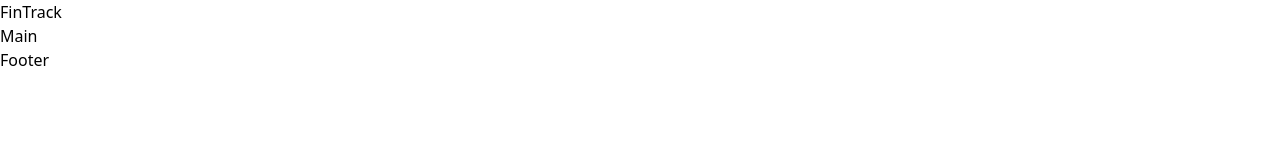
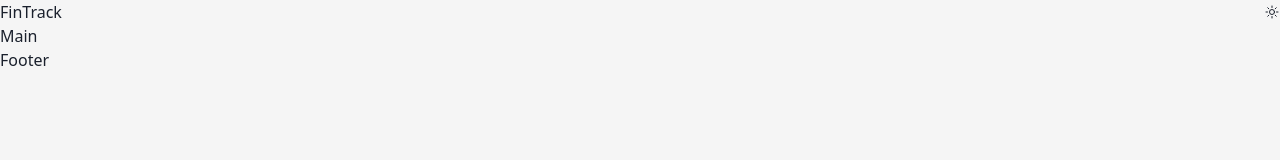
Before and after one commit to viviantangdev/fin-track, a React (Create React App) app: page / in a window 1280 px wide. Shown: the top 160 px of the page. Built offline with nearby package versions, Linux system fonts and the light colour scheme.

Commit message:
themetoggler

```diff
--- a/package.json
+++ b/package.json
@@ -13,6 +13,7 @@
     "react": "^19.0.0",
     "react-chartjs-2": "^5.2.0",
     "react-dom": "^19.0.0",
+    "react-icons": "^5.4.0",
     "react-router-dom": "^7.1.1",
     "react-scripts": "5.0.1",
     "web-vitals": "^2.1.4"
--- a/src/components/layout/Header.tsx
+++ b/src/components/layout/Header.tsx
@@ -1,9 +1,11 @@
 import React from 'react';
+import ThemeToggler from '../theme/ThemeToggler';
 
 const Header: React.FC = () => {
   return (
-    <header>
+    <header className='flex justify-between items-center'>
       <h1>FinTrack</h1>
+      <ThemeToggler/>
     </header>
   );
 };
--- a/src/components/layout/Main.tsx
+++ b/src/components/layout/Main.tsx
@@ -1,11 +1,9 @@
 import React from 'react';
-// import Button from '../utils/Button';
 
 const Main: React.FC = () => {
   return (
     <main>
       Main
-      {/* <Button label='Add Transaction' onClick={() => console.log('hejja')}/> */}
     </main>
   );
 };
--- /dev/null
+++ b/src/components/theme/ThemeToggler.tsx
@@ -0,0 +1,41 @@
+import React, { useEffect, useState } from 'react';
+import { HiOutlineSun, HiOutlineMoon } from 'react-icons/hi2';
+
+const ThemeToggler: React.FC = () => {
+  const [darkMode, setDarkMode] = useState<boolean>(false);
+
+  useEffect(() => {
+    const savedTheme = localStorage.getItem('theme');
+    if (savedTheme === 'dark') {
+      setDarkMode(true);
+    } else {
+      setDarkMode(false);
+    }
+  }, []);
+
+  const toggleTheme = () => {
+    setDarkMode((prev) => {
+      const newMode = !prev;
+      localStorage.setItem('theme', newMode ? 'dark' : 'light');
+      return newMode;
+    });
+  };
+
+  useEffect(() => {
+    if (darkMode) {
+      document.documentElement.classList.add('dark');
+      document.documentElement.classList.remove('light');
+    } else {
+      document.documentElement.classList.add('light');
+      document.documentElement.classList.remove('dark');
+    }
+  }, [darkMode]);
+
+  return (
+    <button onClick={toggleTheme} >
+      {darkMode ? <HiOutlineMoon /> : <HiOutlineSun />}
+    </button>
+  );
+};
+
+export default ThemeToggler;
--- a/src/index.css
+++ b/src/index.css
@@ -1,3 +1,16 @@
 @tailwind base;
 @tailwind components;
 @tailwind utilities;
+
+:root{
+    --background-primary: #f5f5f5;
+    --text-primary: #1a202c;
+}
+.dark{
+    --background-primary: #1a202c;
+    --text-primary: #f5f5f5;
+}
+
+body{
+    @apply bg-custom-background-primary text-custom-text-primary transition-colors duration-300
+}
--- a/tailwind.config.js
+++ b/tailwind.config.js
@@ -6,6 +6,10 @@ module.exports = {
       fontFamily: {
         montserrat: ['Montserrat', 'sans-serif'],
       },
+      colors: {
+        'custom-background-primary': 'var(--background-primary)',
+        'custom-text-primary': 'var(--text-primary)'
+      }
     },
   },
   plugins: [],
```
Also changed, not shown: 1 other file (tests, documents, lock files or other folders).
